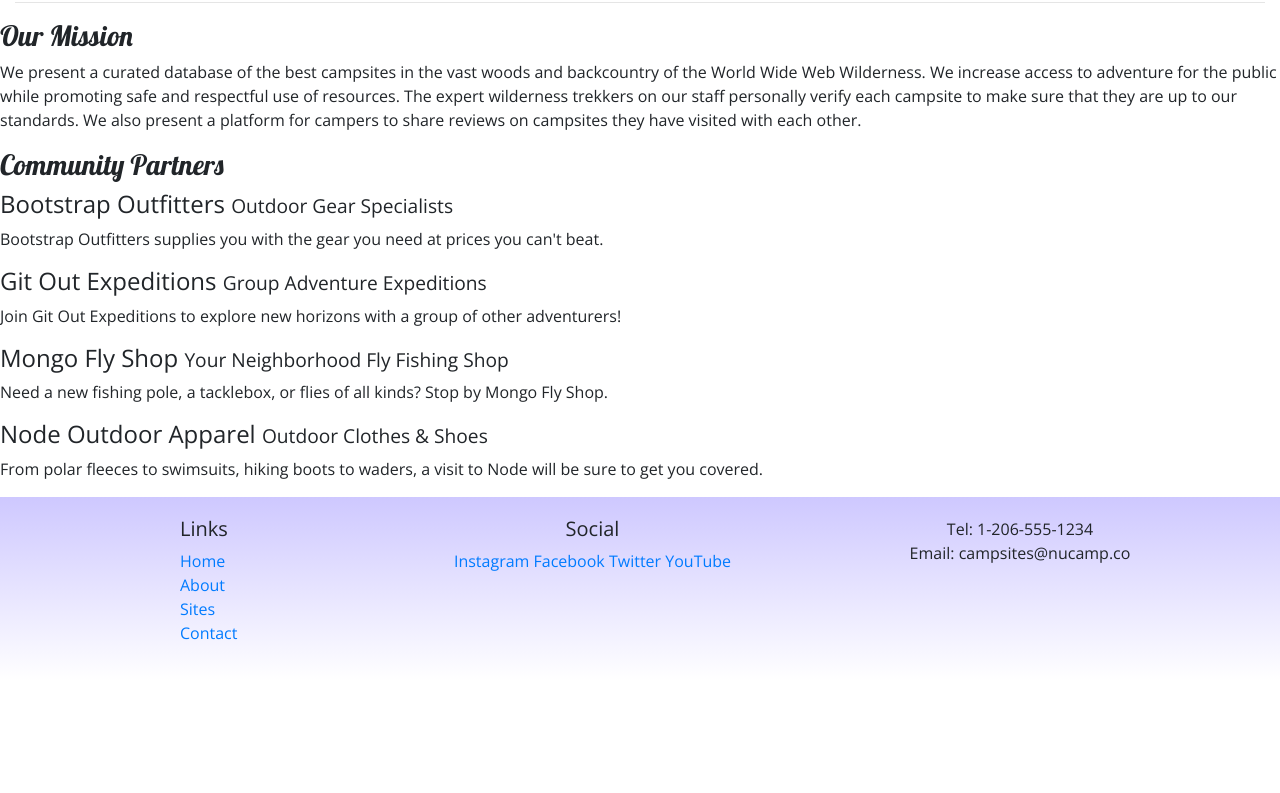
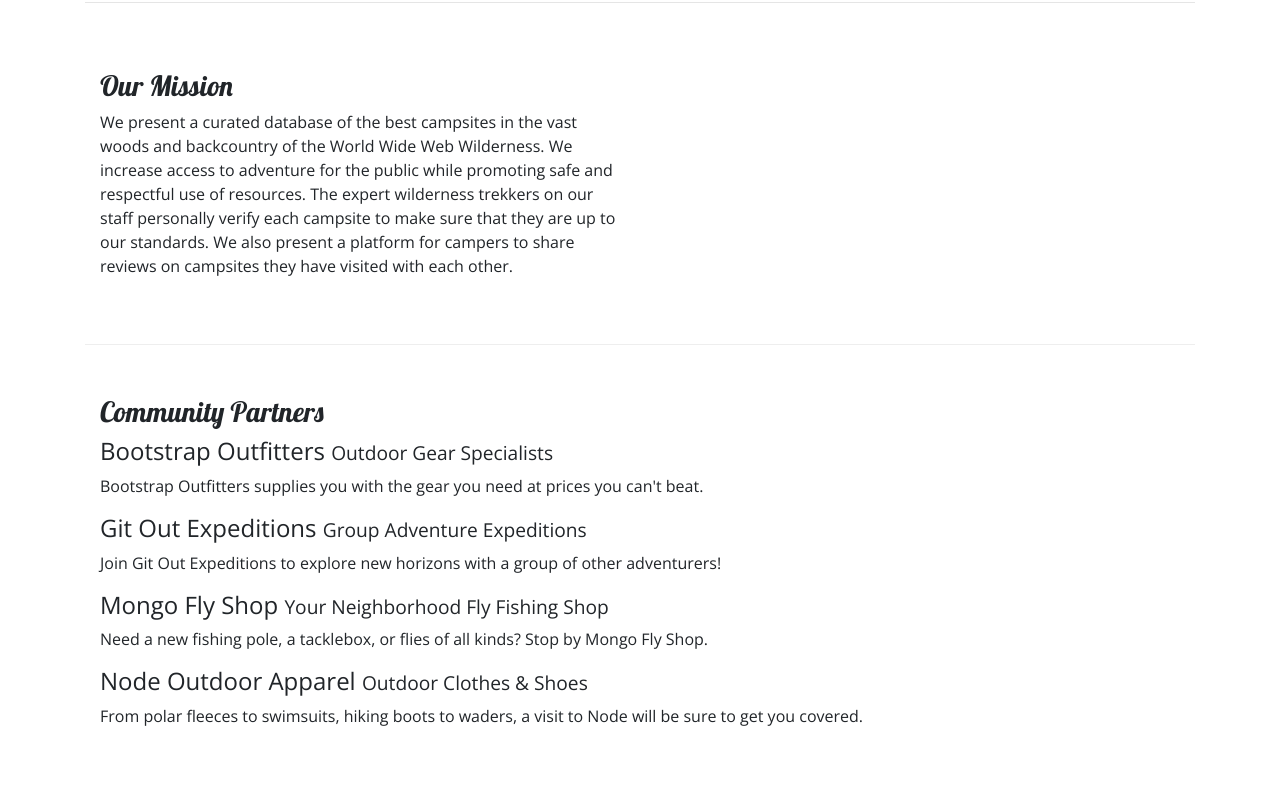
Before and after one commit to Andres-sol99/Interactive-BootStrap-Site, a website: page aboutus.html in a window 1280 px wide. Shown: the part 247-1040 px from the top of the page. Before the commit the page ends 928 px from the top, so only its background shows below. Drawn offline with nearby package versions, Linux system fonts and the light colour scheme.

Commit message:
spacing for about us

```diff
--- a/aboutus.html
+++ b/aboutus.html
@@ -28,32 +28,40 @@
         </div>
     </header>
 
-    <div>
-        <div>
-            <div class ="col">
+    <div class="container">
+        <div class="row">
+            <div class="col">
                 <h2>About Us</h2>
                 <hr />
             </div>
         </div>
 
-        <div>
-            <div>
+    <div class="container">
+        <div class="row row-content">
+            <div class="col-sm-6">
                 <h3>Our Mission</h3>
-                <p>We present a curated database of the best campsites in the vast woods and backcountry of the World Wide Web Wilderness. We increase access to adventure for the public while promoting safe and respectful use of resources. The expert wilderness trekkers on our staff personally verify each campsite to make sure that they are up to our standards. We also present a platform for campers to share reviews on campsites they have visited with each other.</p>
+                    <p class="d-none d-sm-block">We present a curated database of the best campsites in the vast woods and backcountry of the World
+                        Wide Web Wilderness. We increase access to adventure for the public while promoting safe and
+                        respectful use of resources. The expert wilderness trekkers on our staff personally verify each
+                        campsite to make sure that they are up to our standards. We also present a platform for campers to
+                        share reviews on campsites they have visited with each other.</p>
             </div>
         </div>
+    </div>
 
-        <div>
-            <div>
+    <div class="container">
+        <div class="row row-content">
+            <div class="col">
                 <h3>Community Partners</h3>
                 <h4>Bootstrap Outfitters <small>Outdoor Gear Specialists</small></h4>
-                <p>Bootstrap Outfitters supplies you with the gear you need at prices you can't beat.</p>
+                <p class="d-none d-sm-block">Bootstrap Outfitters supplies you with the gear you need at prices you can't beat.</p>
                 <h4>Git Out Expeditions <small>Group Adventure Expeditions</small></h4>
-                <p>Join Git Out Expeditions to explore new horizons with a group of other adventurers!</p>
+                <p class="d-none d-sm-block">Join Git Out Expeditions to explore new horizons with a group of other adventurers!</p>
                 <h4>Mongo Fly Shop <small>Your Neighborhood Fly Fishing Shop</small></h4>
-                <p>Need a new fishing pole, a tacklebox, or flies of all kinds? Stop by Mongo Fly Shop.</p>
+                <p class="d-none d-sm-block">Need a new fishing pole, a tacklebox, or flies of all kinds? Stop by Mongo Fly Shop.</p>
                 <h4>Node Outdoor Apparel <small>Outdoor Clothes & Shoes</small></h4>
-                <p>From polar fleeces to swimsuits, hiking boots to waders, a visit to Node will be sure to get you covered.</p>
+                <p class="d-none d-sm-block">From polar fleeces to swimsuits, hiking boots to waders, a visit to Node will be sure to get you
+                    covered.</p>
             </div>
         </div>
     </div>
@@ -85,7 +93,6 @@
         </div>
     </footer>
 
-
     <!-- jQuery must come first, then Popper.js, then the Bootstrap JavaScript plugins.-->
     <script src="node_modules/jquery/dist/jquery.slim.min.js"></script>
     <script src="node_modules/popper.js/dist/umd/popper.min.js"></script>
```
